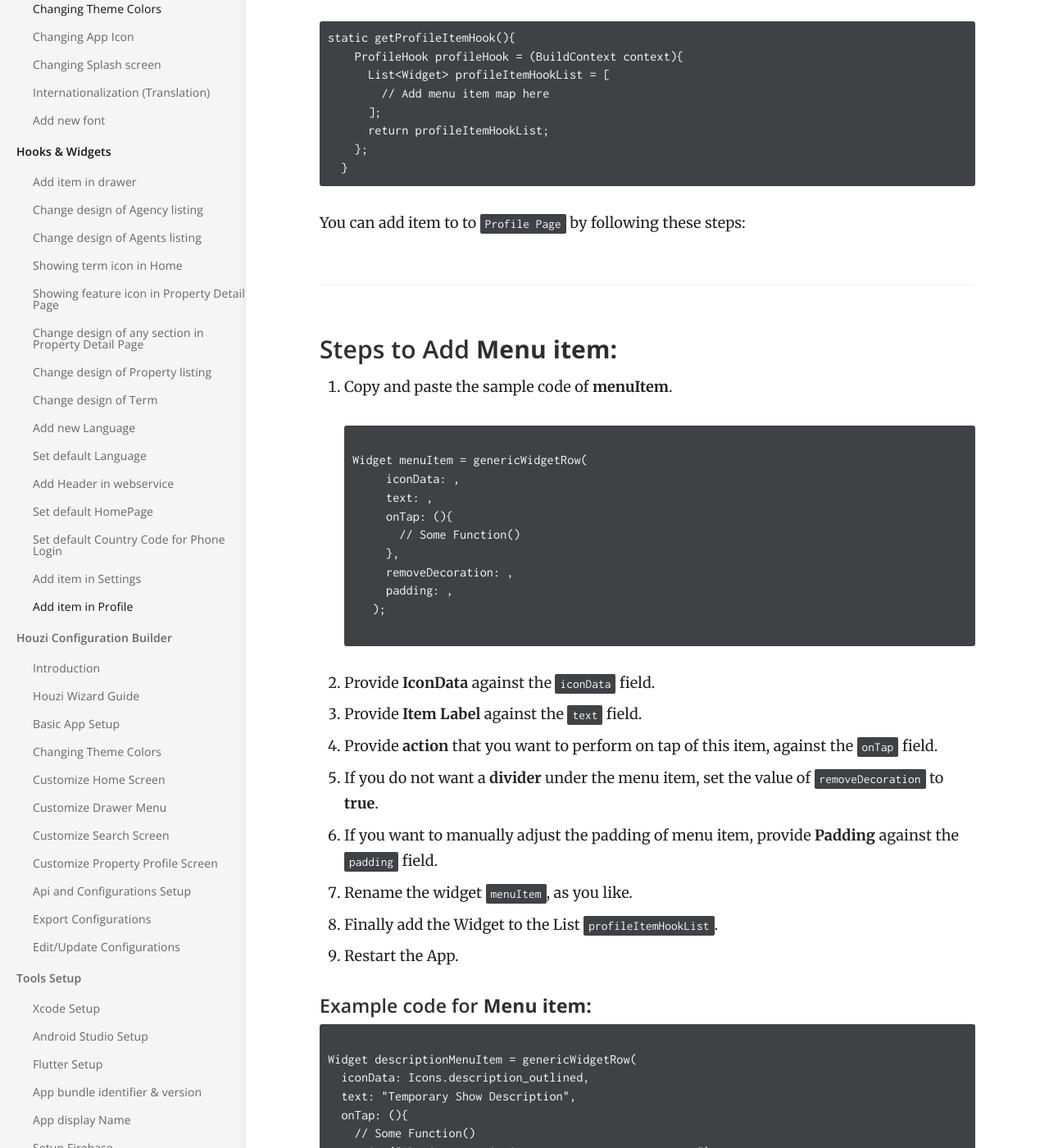
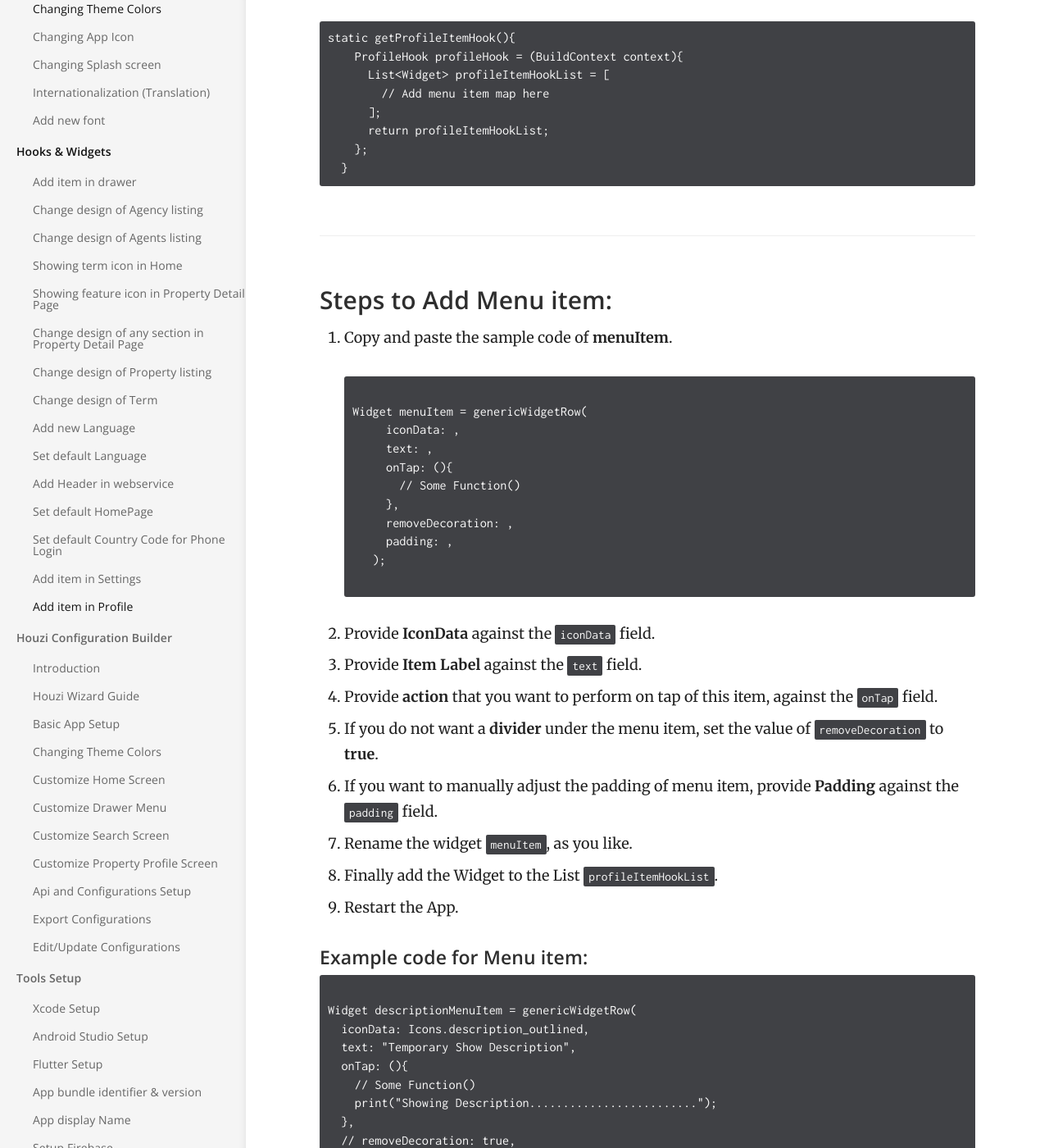
Before and after one commit to booleanbites/houzi-doc, a Jekyll site: the page built from _docs/hooks-widgets/add_item_profile.md, in a window 1280 px wide and 1400 px high, scrolled down 260 px. Shown: the whole window at 82% size. Built offline with Jekyll 4.4.1, drawn with Linux system fonts in a browser that asks for light colours.

Commit message:
Few fixes.

````diff
--- a/_docs/hooks-widgets/add_item_profile.md
+++ b/_docs/hooks-widgets/add_item_profile.md
@@ -18,9 +18,7 @@ static getProfileItemHook(){
   }
 ```
 
-You can add item to to `Profile Page` by following these steps:
-
-### Steps to Add **Menu item:**
+### Steps to Add Menu item:
 
 1. Copy and paste the sample code of **menuItem**.
 
@@ -46,7 +44,7 @@ You can add item to to `Profile Page` by following these steps:
 8. Finally add the Widget to the List `profileItemHookList`.
 9. Restart the App.
 
-#### Example code for **Menu item:**
+#### Example code for Menu item:
 
 ```
 
````
